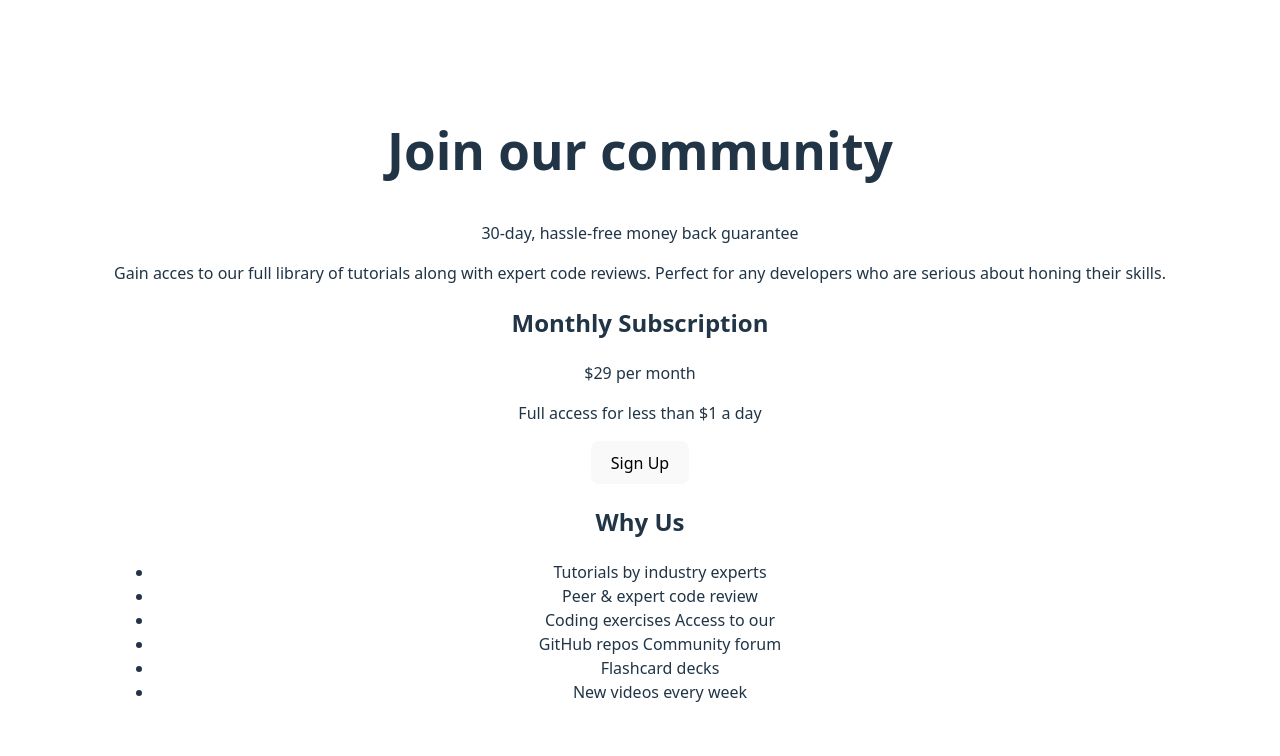
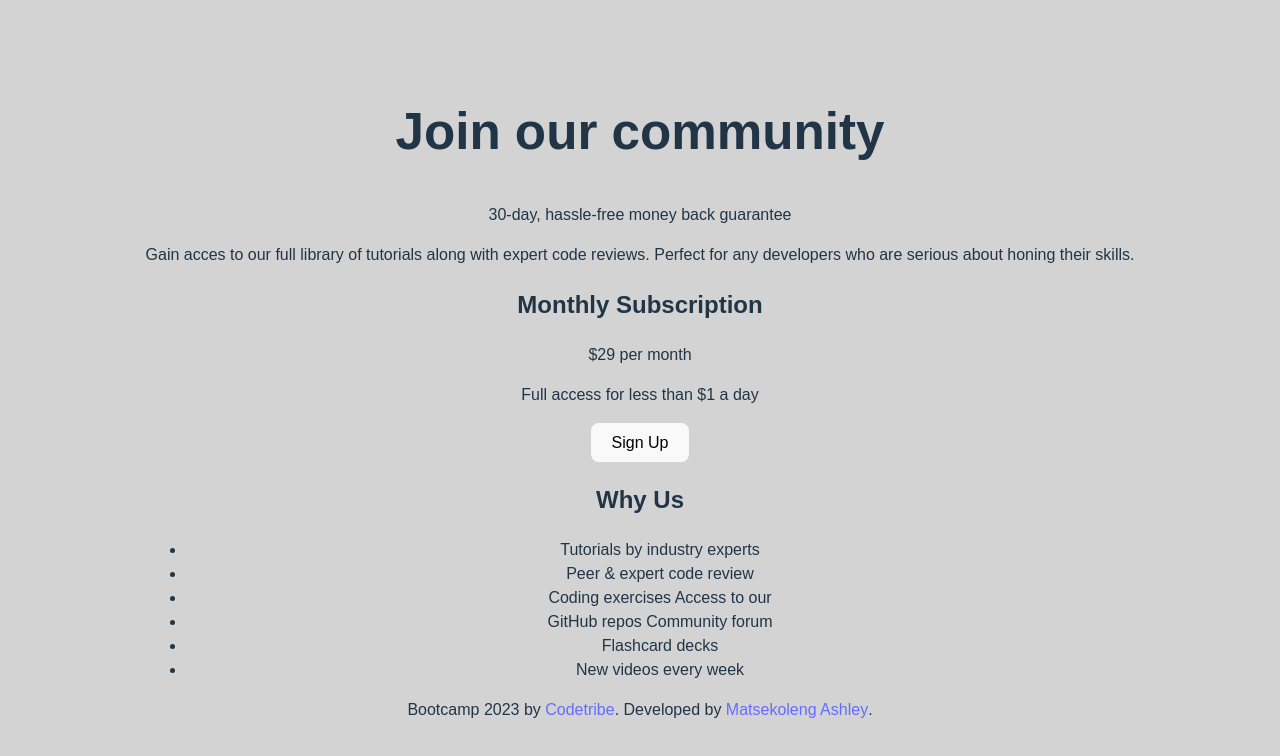
Before and after one commit to Ashley-Blu/8.2-UI-react-challenge, a React (Vite) app: page / in a window 1280 px wide. Shown: the top 756 px of the page. Built offline with nearby package versions, Linux system fonts and the light colour scheme.

Commit message:
Added footer, styling to body

```diff
--- a/src/Components/UIChallenge.module.css
+++ b/src/Components/UIChallenge.module.css
@@ -0,0 +1,7 @@
+body{
+    font-family: "karla", sans-serif;
+    background-color: lightgray;
+    display: flex;
+    justify-content: center;
+
+}
--- a/src/Components/UIChallenge.tsx
+++ b/src/Components/UIChallenge.tsx
@@ -1,4 +1,4 @@
-import React from "react";
+import React from "react";// imports React library - needed since we using JSX(HTML-like syntax in TS)
 import "./UIChallenge.module.css";
 
 // UIChallenge is a React component, hence React.Functional Component declaration
@@ -38,8 +38,13 @@ const UIChallenge: React.FC = () => {
             <li>New videos every week</li>
         </ul>
       </section>
+
+      <footer className="footer">
+        <p>Bootcamp 2023 by <a href="https://mlab.co.za/">Codetribe</a>. Developed by <a href="https://github.com/Ashley-Blu/3.10-my-portfolio">Matsekoleng Ashley</a>.</p>
+      </footer>
     </main>
   );
 };
 
+// ecports the UIChallenge component so that it can be imported into App.tsx
 export default UIChallenge;
```
